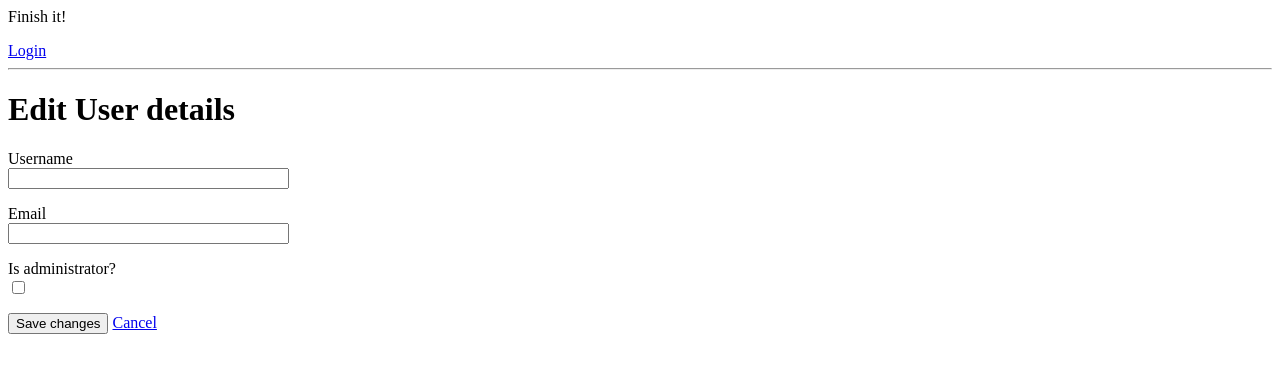
After one commit to hckmd/finish-it-edpf-5023, a Flask app: template app/admin/templates/edit_user.html in a window 1280 px wide. The commit adds this page. Shown: the top 373 px of the page. Run offline with Flask 2, Linux system fonts and the light colour scheme; the template is opened without the code that fills it: values that come from a table or form of the project are taken from there, others are empty.

Commit message:
Adds edit user details form and route

```diff
--- a/app/admin/forms.py
+++ b/app/admin/forms.py
@@ -1,6 +1,7 @@
 from flask_wtf import FlaskForm
-from wtforms import StringField, PasswordField, BooleanField, SubmitField
+from wtforms import StringField, PasswordField, BooleanField, SubmitField, IntegerField
 from wtforms.validators import DataRequired, Length, EqualTo, ValidationError
+from wtforms.widgets import HiddenInput
 
 from app.models import User
 
@@ -23,3 +24,22 @@ class UserAddForm(FlaskForm):
         user = User.query.filter_by(email = field.data).first()
         if user != None:
             raise ValidationError('Email address must be unique.')
+
+class UserEditDetailsForm(FlaskForm):
+    id = IntegerField(widget=HiddenInput())
+    username = StringField('Username', validators=[DataRequired(), Length(max=64)])
+    email = StringField('Email', validators=[DataRequired(), Length(max=120)])
+    is_administrator = BooleanField('Is administrator?')
+    submit = SubmitField('Save changes')
+
+    def validate_username(form, field):
+        # Check if the username already exists and doesn't belong to this user
+        user = User.query.filter_by(username = field.data).first()
+        if user != None and user.id != form.id.data:
+            raise ValidationError('User name must be unique.')
+
+    def validate_email(form, field):
+        # Check if a user with the email already exists and it's not this one
+        user = User.query.filter_by(email = field.data).first()
+        if user != None and user.id != form.id.data:
+            raise ValidationError('Email address must be unique.')
--- /dev/null
+++ b/app/admin/templates/edit_user.html
@@ -0,0 +1,32 @@
+{% extends "base.html" %}
+
+{% block content %}
+<h1>Edit User details</h1>
+<form action="" method="post"  novalidate>
+
+    {{ form.hidden_tag() }}
+    <p>
+        {{ form.username.label }}</br>
+        {{ form.username(size=32) }}
+        {% for error in form.username.errors %}
+        <span style="color: red;">[{{ error }}]</span>
+        {% endfor %}
+    </p>
+    <p>
+        {{ form.email.label }}</br>
+        {{ form.email(size=32) }}
+        {% for error in form.email.errors %}
+        <span style="color: red;">[{{ error }}]</span>
+        {% endfor %}
+    </p>
+    <p>
+        {{ form.is_administrator.label }}</br>
+        {{ form.is_administrator() }}
+    </p>
+    <p>
+        {{ form.submit }}
+        <a href="{{ url_for('admin.index')}}">Cancel</a>
+    </p>
+</form>
+
+{% endblock %}
--- a/app/admin/templates/user_list.html
+++ b/app/admin/templates/user_list.html
@@ -14,7 +14,9 @@
         <tbody>
         {% for user in users %}
         <tr>
-            <td>{{ user.username }}</td>
+            <td>
+                <a href="{{ url_for('admin.edit_user', id = user.id) }}">{{ user.username }}</a>
+            </td>
             <td>{{ user.email }}</td>
             <td>
                 {% if user.is_administrator %}
```
Also changed, not shown: app/admin/routes.py (+28 -1 lines).
